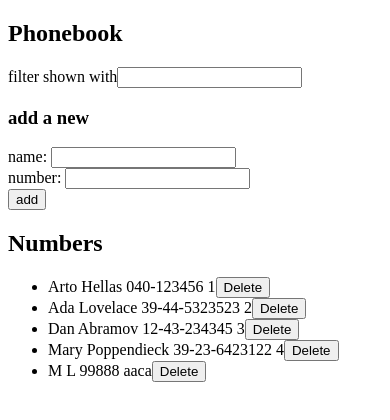
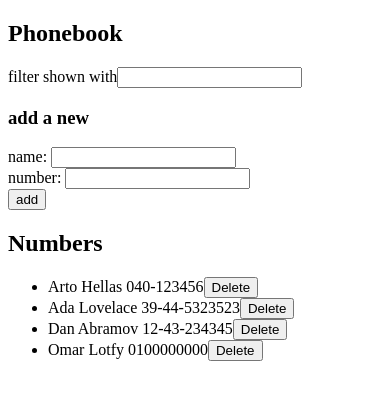
Before and after one commit to mstflotfy/fullStackOpen-exercises-submission-2024-mstflotfy, a React (Vite) app in the folder part2/thePhonebook/: page / in a window 390 px wide. Shown: the top 420 px of the page. Built offline with nearby package versions, Linux system fonts and the light colour scheme; data requests are answered from the project's data file.

Commit message:
submit 2.15*: The Phonebook step 10

```diff
--- a/part2/thePhonebook/db.json
+++ b/part2/thePhonebook/db.json
@@ -16,14 +16,9 @@
       "id": "3"
     },
     {
-      "name": "Mary Poppendieck",
-      "number": "39-23-6423122",
-      "id": "4"
-    },
-    {
-      "id": "aaca",
-      "name": "M L",
-      "number": "99888"
+      "id": "3e34",
+      "name": "Omar Lotfy",
+      "number": "0100000000"
     }
   ]
 }
--- a/part2/thePhonebook/src/App.jsx
+++ b/part2/thePhonebook/src/App.jsx
@@ -24,12 +24,24 @@ const App = () => {
 
   const handleSubmit = (e) => {
     e.preventDefault()
+
     const newPerson = {
       name: newName,
       number: newNumber
     }
-    if (persons.some(person => person.name === newName)) {
-      alert(`${newName} is already added to phonebook`)
+
+    const personToEdit = persons.find(p => p.name.toLowerCase() === newPerson.name.toLowerCase())
+
+    if (personToEdit) {
+      if (window.confirm(`${personToEdit.name} is already added to phonebook, replace the old number with a new one?`)) {
+        personsService
+          .update(personToEdit.id, newPerson)
+          .then(updatedPerson => setPersons(persons.map(p => p.id !== updatedPerson.id ? p : updatedPerson)))
+          .catch(e => {
+            alert('Failed to updated number :(')
+            console.log('failed to update number', e)
+          })
+      }
     } else {
       personsService
         .create(newPerson)
--- a/part2/thePhonebook/src/components/DisplayPerson.jsx
+++ b/part2/thePhonebook/src/components/DisplayPerson.jsx
@@ -6,7 +6,7 @@ const DisplayPerson = ({personsToShow, deletePerson}) => {
         personsToShow
           .map(person =>
             <li key={person.name}>
-              {person.name} {person.number} {person.id}
+              {person.name} {person.number}
               <button onClick={() => deletePerson(person)}>Delete</button>
             </li>
           )
```
